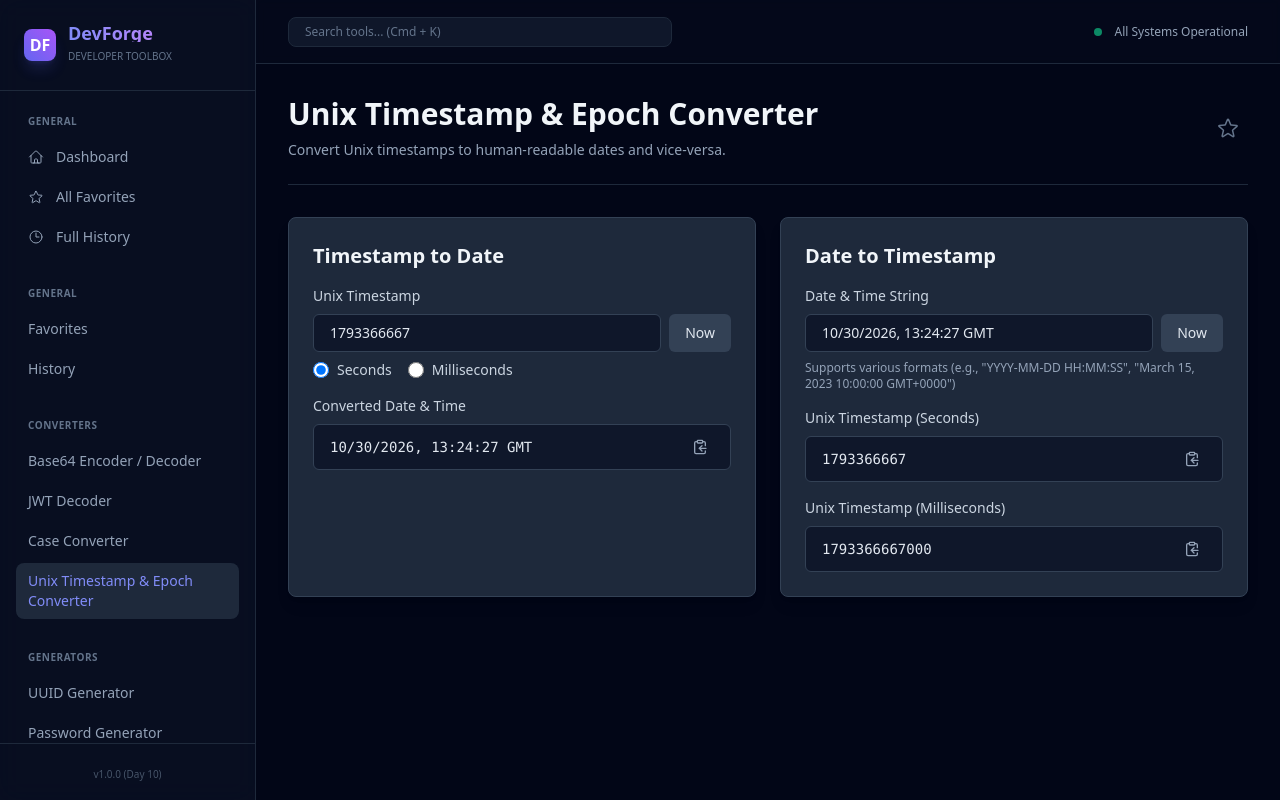
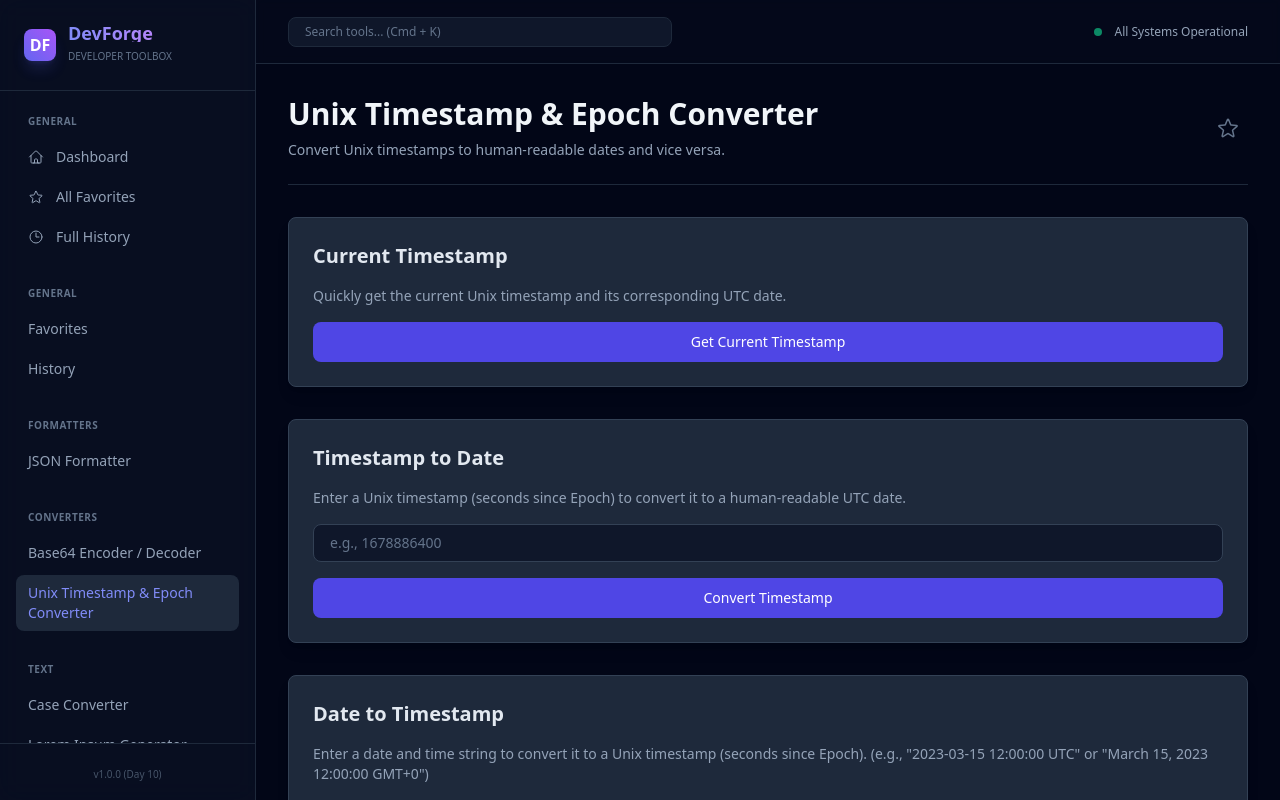
Before and after one commit to Sanjaycode21/developer-toolbox, a Next.js app: page /tools/unix-timestamp-epoch-converter in a window 1280 px wide. Shown: the top 800 px of the page. Built offline with nearby package versions, Linux system fonts and the light colour scheme.

Commit message:
bot(daily): implement Day 12: Implement Unix Timestamp and Epoch Converter tools

```diff
--- a/src/app/tools/unix-timestamp-epoch-converter/page.tsx
+++ b/src/app/tools/unix-timestamp-epoch-converter/page.tsx
@@ -1,290 +1,166 @@
 "use client";
 
-import React, { useState, useEffect, useCallback } from 'react';
-import { ToolPageWrapper } from '@/components/ToolPageWrapper';
-import { ClipboardCopy } from 'lucide-react';
+import React, { useState, useCallback, useEffect } from 'react';
+import ToolPageWrapper from '@/components/ToolPageWrapper';
 import toast from 'react-hot-toast';
 
-const UnixTimestampEpochConverter: React.FC = () => {
+const UnixTimestampEpochConverterPage: React.FC = () => {
   const [timestampInput, setTimestampInput] = useState<string>('');
   const [dateInput, setDateInput] = useState<string>('');
-  const [timestampUnit, setTimestampUnit] = useState<'seconds' | 'milliseconds'>('seconds');
+  const [convertedDate, setConvertedDate] = useState<string>('');
+  const [convertedTimestamp, setConvertedTimestamp] = useState<string>('');
 
-  const [convertedDate, setConvertedDate] = useState<string>('');
-  const [convertedTimestampSeconds, setConvertedTimestampSeconds] = useState<string>('');
-  const [convertedTimestampMilliseconds, setConvertedTimestampMilliseconds] = useState<string>('');
-
-  const formatDate = useCallback((timestampMs: number): string => {
-    if (isNaN(timestampMs)) return 'Invalid Date';
-    const date = new Date(timestampMs);
-    if (isNaN(date.getTime())) return 'Invalid Date';
-    return date.toLocaleString('en-US', {
-      year: 'numeric',
-      month: '2-digit',
-      day: '2-digit',
-      hour: '2-digit',
-      minute: '2-digit',
-      second: '2-digit',
-      hour12: false,
-      timeZoneName: 'shortOffset'
-    });
+  const formatDate = useCallback((date: Date): string => {
+    if (isNaN(date.getTime())) {
+      return "Invalid Date";
+    }
+    // Format to YYYY-MM-DD HH:mm:ss UTC
+    const year = date.getUTCFullYear();
+    const month = (date.getUTCMonth() + 1).toString().padStart(2, '0');
+    const day = date.getUTCDate().toString().padStart(2, '0');
+    const hours = date.getUTCHours().toString().padStart(2, '0');
+    const minutes = date.getUTCMinutes().toString().padStart(2, '0');
+    const seconds = date.getUTCSeconds().toString().padStart(2, '0');
+    return `${year}-${month}-${day} ${hours}:${minutes}:${seconds} UTC`;
   }, []);
 
-  const parseDateToTimestamps = useCallback((dateString: string) => {
-    if (!dateString.trim()) {
-      setConvertedTimestampSeconds('');
-      setConvertedTimestampMilliseconds('');
-      return;
-    }
-    const date = new Date(dateString);
-    if (isNaN(date.getTime())) {
-      setConvertedTimestampSeconds('Invalid Date');
-      setConvertedTimestampMilliseconds('Invalid Date');
-    } else {
-      const ms = date.getTime();
-      setConvertedTimestampMilliseconds(ms.toString());
-      setConvertedTimestampSeconds(Math.floor(ms / 1000).toString());
-    }
-  }, []);
-
-  const convertTimestampToDate = useCallback((timestampStr: string, unit: 'seconds' | 'milliseconds') => {
-    if (!timestampStr.trim()) {
+  const convertTimestampToDate = useCallback(() => {
+    if (!timestampInput) {
       setConvertedDate('');
       return;
     }
-    const num = parseInt(timestampStr, 10);
-    if (isNaN(num)) {
-      setConvertedDate('Invalid Timestamp');
+    const timestamp = parseInt(timestampInput, 10);
+    if (isNaN(timestamp) || timestamp < 0) {
+      toast.error("Please enter a valid positive Unix timestamp.");
+      setConvertedDate("Invalid Timestamp");
       return;
     }
+    // Unix timestamp is in seconds, Date constructor expects milliseconds
+    const date = new Date(timestamp * 1000);
+    setConvertedDate(formatDate(date));
+  }, [timestampInput, formatDate]);
 
-    let timestampMs = num;
-    if (unit === 'seconds') {
-      timestampMs = num * 1000;
+  const convertDateToTimestamp = useCallback(() => {
+    if (!dateInput) {
+      setConvertedTimestamp('');
+      return;
     }
-    setConvertedDate(formatDate(timestampMs));
+    try {
+      // Attempt to parse the date string. new Date() is quite flexible.
+      const date = new Date(dateInput);
+      if (isNaN(date.getTime())) {
+        toast.error("Please enter a valid date/time string.");
+        setConvertedTimestamp("Invalid Date");
+        return;
+      }
+      // Get Unix timestamp in seconds
+      const timestamp = Math.floor(date.getTime() / 1000);
+      setConvertedTimestamp(timestamp.toString());
+    } catch (error) {
+      toast.error("Error parsing date. Please check the format.");
+      setConvertedTimestamp("Invalid Date");
+    }
+  }, [dateInput]);
+
+  const setCurrentTimestamp = useCallback(() => {
+    const now = new Date();
+    const currentTimestamp = Math.floor(now.getTime() / 1000);
+    setTimestampInput(currentTimestamp.toString());
+    setDateInput(formatDate(now));
+    setConvertedDate(formatDate(now)); // Directly set for current timestamp
+    setConvertedTimestamp(currentTimestamp.toString()); // Directly set for current date
   }, [formatDate]);
 
-  // Effect to update conversions when inputs or unit change
+  // Effect to run conversions when inputs change
   useEffect(() => {
-    convertTimestampToDate(timestampInput, timestampUnit);
-  }, [timestampInput, timestampUnit, convertTimestampToDate]);
+    convertTimestampToDate();
+  }, [timestampInput, convertTimestampToDate]);
 
   useEffect(() => {
-    parseDateToTimestamps(dateInput);
-  }, [dateInput, parseDateToTimestamps]);
-
-  // Set initial values and update "Now" buttons periodically
-  useEffect(() => {
-    const updateNowValues = () => {
-      const now = new Date();
-      const currentMs = now.getTime();
-      const currentSeconds = Math.floor(currentMs / 1000);
-
-      // Only set if inputs are empty to avoid overwriting user input
-      if (!timestampInput) {
-        setTimestampInput(timestampUnit === 'seconds' ? currentSeconds.toString() : currentMs.toString());
-      }
-      if (!dateInput) {
-        setDateInput(now.toLocaleString('en-US', {
-          year: 'numeric',
-          month: '2-digit',
-          day: '2-digit',
-          hour: '2-digit',
-          minute: '2-digit',
-          second: '2-digit',
-          hour12: false,
-          timeZoneName: 'shortOffset'
-        }));
-      }
-    };
-
-    updateNowValues(); // Set initial values
-    const interval = setInterval(updateNowValues, 1000); // Update every second
-    return () => clearInterval(interval);
-  }, [timestampInput, dateInput, timestampUnit]); // Depend on inputs to avoid overwriting
-
-  const handleTimestampInputChange = (e: React.ChangeEvent<HTMLInputElement>) => {
-    setTimestampInput(e.target.value);
-  };
-
-  const handleDateInputChange = (e: React.ChangeEvent<HTMLInputElement>) => {
-    setDateInput(e.target.value);
-  };
-
-  const handleTimestampUnitChange = (unit: 'seconds' | 'milliseconds') => {
-    setTimestampUnit(unit);
-    // Re-evaluate timestamp input with new unit
-    convertTimestampToDate(timestampInput, unit);
-  };
-
-  const setTimestampToNow = () => {
-    const now = new Date();
-    const currentMs = now.getTime();
-    const currentSeconds = Math.floor(currentMs / 1000);
-    setTimestampInput(timestampUnit === 'seconds' ? currentSeconds.toString() : currentMs.toString());
-  };
-
-  const setDateToNow = () => {
-    const now = new Date();
-    setDateInput(now.toLocaleString('en-US', {
-      year: 'numeric',
-      month: '2-digit',
-      day: '2-digit',
-      hour: '2-digit',
-      minute: '2-digit',
-      second: '2-digit',
-      hour12: false,
-      timeZoneName: 'shortOffset'
-    }));
-  };
-
-  const copyToClipboard = (text: string, label: string) => {
-    if (text === 'Invalid Date' || text === 'Invalid Timestamp' || !text) {
-      toast.error(`Cannot copy ${label}: invalid or empty value.`);
-      return;
-    }
-    navigator.clipboard.writeText(text);
-    toast.success(`${label} copied to clipboard!`);
-  };
+    convertDateToTimestamp();
+  }, [dateInput, convertDateToTimestamp]);
 
   return (
     <ToolPageWrapper
       toolSlug="unix-timestamp-epoch-converter"
       toolName="Unix Timestamp & Epoch Converter"
-      description="Convert Unix timestamps to human-readable dates and vice-versa."
+      description="Convert Unix timestamps to human-readable dates and vice versa."
     >
-      <div className="flex flex-col lg:flex-row gap-6">
+      <div className="space-y-8">
+        {/* Get Current Timestamp */}
+        <div className="p-6 bg-slate-800 rounded-lg shadow-lg border border-slate-700">
+          <h3 className="text-xl font-semibold text-slate-200 mb-4">Current Timestamp</h3>
+          <p className="text-slate-400 mb-4 text-sm">
+            Quickly get the current Unix timestamp and its corresponding UTC date.
+          </p>
+          <button
+            onClick={setCurrentTimestamp}
+            className="w-full px-5 py-2.5 text-sm font-medium text-white bg-indigo-600 rounded-lg hover:bg-indigo-700 focus:outline-none focus:ring-2 focus:ring-indigo-500 focus:ring-offset-2 focus:ring-offset-slate-900 transition-colors duration-200"
+          >
+            Get Current Timestamp
+          </button>
+          {timestampInput && (
+            <div className="mt-4 p-4 bg-slate-700 rounded-md text-slate-200 font-mono text-sm break-all">
+              <p><strong>Timestamp:</strong> {timestampInput}</p>
+              <p><strong>Date (UTC):</strong> {convertedDate}</p>
+            </div>
+          )}
+        </div>
+
         {/* Timestamp to Date Converter */}
-        <div className="flex-1 bg-slate-800 p-6 rounded-lg shadow-lg border border-slate-700">
-          <h2 className="text-xl font-semibold text-slate-100 mb-4">Timestamp to Date</h2>
-          <div className="mb-4">
-            <label htmlFor="timestampInput" className="block text-sm font-medium text-slate-300 mb-2">
-              Unix Timestamp
-            </label>
-            <div className="flex gap-2 mb-2">
+        <div className="p-6 bg-slate-800 rounded-lg shadow-lg border border-slate-700">
+          <h3 className="text-xl font-semibold text-slate-200 mb-4">Timestamp to Date</h3>
+          <p className="text-slate-400 mb-4 text-sm">
+            Enter a Unix timestamp (seconds since Epoch) to convert it to a human-readable UTC date.
+          </p>
+          <div className="flex flex-col gap-4">
             <input
-                id="timestampInput"
               type="text"
               value={timestampInput}
-                onChange={handleTimestampInputChange}
-                placeholder={timestampUnit === 'seconds' ? 'e.g., 1678886400' : 'e.g., 1678886400000'}
-                className="flex-1 bg-slate-900 border border-slate-700 focus:border-indigo-500 focus:ring-indigo-500 rounded-md px-4 py-2 text-slate-200 placeholder-slate-500 text-sm transition-colors"
+              onChange={(e) => setTimestampInput(e.target.value)}
+              placeholder="e.g., 1678886400"
+              className="w-full px-4 py-2 bg-slate-900 border border-slate-700 rounded-lg text-slate-200 placeholder-slate-500 focus:ring-indigo-500 focus:border-indigo-500 transition-colors duration-200 text-sm"
             />
             <button
-                onClick={setTimestampToNow}
-                className="bg-slate-700 hover:bg-slate-600 text-slate-200 font-medium py-2 px-4 rounded-md text-sm transition-colors"
+              onClick={convertTimestampToDate}
+              className="w-full px-5 py-2.5 text-sm font-medium text-white bg-indigo-600 rounded-lg hover:bg-indigo-700 focus:outline-none focus:ring-2 focus:ring-indigo-500 focus:ring-offset-2 focus:ring-offset-slate-900 transition-colors duration-200"
             >
-                Now
+              Convert Timestamp
             </button>
+            {convertedDate && (
+              <div className="mt-2 p-4 bg-slate-700 rounded-md text-slate-200 font-mono text-sm break-all">
+                <p><strong>Result (UTC):</strong> {convertedDate}</p>
               </div>
-            <div className="flex gap-4 mt-2">
-              <label className="inline-flex items-center text-sm text-slate-300">
-                <input
-                  type="radio"
-                  className="form-radio h-4 w-4 text-indigo-600 bg-slate-900 border-slate-600 focus:ring-indigo-500"
-                  name="timestampUnit"
-                  value="seconds"
-                  checked={timestampUnit === 'seconds'}
-                  onChange={() => handleTimestampUnitChange('seconds')}
-                />
-                <span className="ml-2">Seconds</span>
-              </label>
-              <label className="inline-flex items-center text-sm text-slate-300">
-                <input
-                  type="radio"
-                  className="form-radio h-4 w-4 text-indigo-600 bg-slate-900 border-slate-600 focus:ring-indigo-500"
-                  name="timestampUnit"
-                  value="milliseconds"
-                  checked={timestampUnit === 'milliseconds'}
-                  onChange={() => handleTimestampUnitChange('milliseconds')}
-                />
-                <span className="ml-2">Milliseconds</span>
-              </label>
-            </div>
-          </div>
-
-          <div>
-            <label htmlFor="convertedDate" className="block text-sm font-medium text-slate-300 mb-2">
-              Converted Date & Time
-            </label>
-            <div className="bg-slate-900 border border-slate-700 rounded-md px-4 py-2 text-slate-200 text-sm font-mono flex items-center justify-between min-h-[40px]">
-              <span id="convertedDate" className="break-all pr-2">
-                {convertedDate || 'Enter a timestamp to convert'}
-              </span>
-              <button
-                onClick={() => copyToClipboard(convertedDate, 'Converted Date')}
-                className="p-1.5 rounded-md hover:bg-slate-700 text-slate-400 hover:text-slate-200 transition-colors"
-                aria-label="Copy converted date"
-              >
-                <ClipboardCopy size={16} />
-              </button>
-            </div>
+            )}
           </div>
         </div>
 
         {/* Date to Timestamp Converter */}
-        <div className="flex-1 bg-slate-800 p-6 rounded-lg shadow-lg border border-slate-700">
-          <h2 className="text-xl font-semibold text-slate-100 mb-4">Date to Timestamp</h2>
-          <div className="mb-4">
-            <label htmlFor="dateInput" className="block text-sm font-medium text-slate-300 mb-2">
-              Date & Time String
-            </label>
-            <div className="flex gap-2 mb-2">
+        <div className="p-6 bg-slate-800 rounded-lg shadow-lg border border-slate-700">
+          <h3 className="text-xl font-semibold text-slate-200 mb-4">Date to Timestamp</h3>
+          <p className="text-slate-400 mb-4 text-sm">
+            Enter a date and time string to convert it to a Unix timestamp (seconds since Epoch).
+            (e.g., "2023-03-15 12:00:00 UTC" or "March 15, 2023 12:00:00 GMT+0")
+          </p>
+          <div className="flex flex-col gap-4">
             <input
-                id="dateInput"
               type="text"
               value={dateInput}
-                onChange={handleDateInputChange}
-                placeholder="e.g., 2023-03-15 10:00:00 UTC"
-                className="flex-1 bg-slate-900 border border-slate-700 focus:border-indigo-500 focus:ring-indigo-500 rounded-md px-4 py-2 text-slate-200 placeholder-slate-500 text-sm transition-colors"
+              onChange={(e) => setDateInput(e.target.value)}
+              placeholder="e.g., 2023-03-15 12:00:00 UTC"
+              className="w-full px-4 py-2 bg-slate-900 border border-slate-700 rounded-lg text-slate-200 placeholder-slate-500 focus:ring-indigo-500 focus:border-indigo-500 transition-colors duration-200 text-sm"
             />
             <button
-                onClick={setDateToNow}
-                className="bg-slate-700 hover:bg-slate-600 text-slate-200 font-medium py-2 px-4 rounded-md text-sm transition-colors"
+              onClick={convertDateToTimestamp}
+              className="w-full px-5 py-2.5 text-sm font-medium text-white bg-indigo-600 rounded-lg hover:bg-indigo-700 focus:outline-none focus:ring-2 focus:ring-indigo-500 focus:ring-offset-2 focus:ring-offset-slate-900 transition-colors duration-200"
             >
-                Now
+              Convert Date
             </button>
+            {convertedTimestamp && (
+              <div className="mt-2 p-4 bg-slate-700 rounded-md text-slate-200 font-mono text-sm break-all">
+                <p><strong>Result (Timestamp):</strong> {convertedTimestamp}</p>
               </div>
-            <p className="text-xs text-slate-400 mt-1">
-              Supports various formats (e.g., "YYYY-MM-DD HH:MM:SS", "March 15, 2023 10:00:00 GMT+0000")
-            </p>
-          </div>
-
-          <div className="mb-4">
-            <label htmlFor="convertedTimestampSeconds" className="block text-sm font-medium text-slate-300 mb-2">
-              Unix Timestamp (Seconds)
-            </label>
-            <div className="bg-slate-900 border border-slate-700 rounded-md px-4 py-2 text-slate-200 text-sm font-mono flex items-center justify-between min-h-[40px]">
-              <span id="convertedTimestampSeconds" className="break-all pr-2">
-                {convertedTimestampSeconds || 'Enter a date to convert'}
-              </span>
-              <button
-                onClick={() => copyToClipboard(convertedTimestampSeconds, 'Unix Timestamp (Seconds)')}
-                className="p-1.5 rounded-md hover:bg-slate-700 text-slate-400 hover:text-slate-200 transition-colors"
-                aria-label="Copy Unix timestamp in seconds"
-              >
-                <ClipboardCopy size={16} />
-              </button>
-            </div>
-          </div>
-
-          <div>
-            <label htmlFor="convertedTimestampMilliseconds" className="block text-sm font-medium text-slate-300 mb-2">
-              Unix Timestamp (Milliseconds)
-            </label>
-            <div className="bg-slate-900 border border-slate-700 rounded-md px-4 py-2 text-slate-200 text-sm font-mono flex items-center justify-between min-h-[40px]">
-              <span id="convertedTimestampMilliseconds" className="break-all pr-2">
-                {convertedTimestampMilliseconds || 'Enter a date to convert'}
-              </span>
-              <button
-                onClick={() => copyToClipboard(convertedTimestampMilliseconds, 'Unix Timestamp (Milliseconds)')}
-                className="p-1.5 rounded-md hover:bg-slate-700 text-slate-400 hover:text-slate-200 transition-colors"
-                aria-label="Copy Unix timestamp in milliseconds"
-              >
-                <ClipboardCopy size={16} />
-              </button>
-            </div>
+            )}
           </div>
         </div>
       </div>
@@ -292,4 +168,4 @@ const UnixTimestampEpochConverter: React.FC = () => {
   );
 };
 
-export default UnixTimestampEpochConverter;
+export default UnixTimestampEpochConverterPage;
--- a/src/lib/tools.tsx
+++ b/src/lib/tools.tsx
@@ -1,4 +1,21 @@
-import { Code, Star, History, Palette, Layers, Settings, Terminal, Hash, Shield, FileText, Binary, Calendar, Sparkles, Clock, Key, Search } from 'lucide-react';
+import {
+  Code,
+  Star,
+  History,
+  Palette,
+  Layers,
+  Settings,
+  Terminal,
+  Hash,
+  Shield,
+  FileText,
+  Binary,
+  Calendar,
+  Sparkles,
+  Clock, // Added Clock icon
+  Key,
+  Search,
+} from "lucide-react";
 
 export interface Tool {
   slug: string;
@@ -6,114 +23,122 @@ export interface Tool {
   category: string;
   path: string;
   description: string;
+  icon: React.ElementType; // Added icon property
 }
 
 export const tools: Tool[] = [
-  // Favorites and History
   {
     slug: "favorites",
     name: "Favorites",
     category: "General",
     path: "/tools/favorites",
     description: "Your most loved and frequently used tools.",
+    icon: Star,
   },
   {
     slug: "history",
     name: "History",
     category: "General",
     path: "/tools/history",
-    description: "Recently used tools for quick access.",
+    description: "Recently used tools and past conversions.",
+    icon: History,
   },
-  // Converters & Encoders
+  {
+    slug: "json-formatter",
+    name: "JSON Formatter",
+    category: "Formatters",
+    path: "/tools/json-formatter",
+    description: "Beautify or minify JSON data for better readability.",
+    icon: Code,
+  },
   {
     slug: "base64-encoder-decoder",
     name: "Base64 Encoder / Decoder",
     category: "Converters",
     path: "/tools/base64-encoder-decoder",
     description: "Encode and decode Base64 strings.",
-  },
-  {
-    slug: "jwt-decoder",
-    name: "JWT Decoder",
-    category: "Converters",
-    path: "/tools/jwt-decoder",
-    description: "Decode JWT (JSON Web Token) to inspect header, payload, and signature.",
-  },
-  {
-    slug: "case-converter",
-    name: "Case Converter",
-    category: "Converters",
-    path: "/tools/case-converter",
-    description: "Convert text between different case formats like camelCase, snake_case, etc.",
+    icon: Binary,
   },
   {
     slug: "unix-timestamp-epoch-converter",
     name: "Unix Timestamp & Epoch Converter",
     category: "Converters",
     path: "/tools/unix-timestamp-epoch-converter",
-    description: "Convert Unix timestamps to human-readable dates and vice-versa.",
+    description: "Convert Unix timestamps to human-readable dates and vice versa.",
+    icon: Clock,
   },
-  // Generators
+  {
+    slug: "case-converter",
+    name: "Case Converter",
+    category: "Text",
+    path: "/tools/case-converter",
+    description: "Convert text between different letter cases.",
+    icon: FileText,
+  },
+  {
+    slug: "lorem-ipsum-generator",
+    name: "Lorem Ipsum Generator",
+    category: "Text",
+    path: "/tools/lorem-ipsum-generator",
+    description: "Generate placeholder text for your designs and layouts.",
+    icon: Sparkles,
+  },
   {
     slug: "uuid-generator",
     name: "UUID Generator",
     category: "Generators",
-    path: "/tools/uuid-password-generator", // Path points to the combined page
-    description: "Generate UUIDs (Universally Unique Identifiers).",
+    path: "/tools/uuid-generator",
+    description: "Generate universally unique identifiers (UUIDs).",
+    icon: Hash,
   },
   {
     slug: "password-generator",
     name: "Password Generator",
     category: "Generators",
-    path: "/tools/uuid-password-generator", // Path points to the combined page
-    description: "Generate strong, secure passwords.",
+    path: "/tools/password-generator",
+    description: "Create strong, random passwords.",
+    icon: Key,
   },
   {
-    slug: "lorem-ipsum-generator",
-    name: "Lorem Ipsum Generator",
-    category: "Generators",
-    path: "/tools/case-converter-lorem-ipsum-generator-tools", // Path points to the combined page
-    description: "Generate placeholder text for your designs and layouts.",
+    slug: "regex-tester-generator",
+    name: "Regex Tester & Generator",
+    category: "Utilities",
+    path: "/tools/regex-tester-generator",
+    description: "Test and generate regular expressions.",
+    icon: Search,
+  },
+  {
+    slug: "color-picker",
+    name: "Color Picker",
+    category: "Design",
+    path: "/tools/color-picker",
+    description: "Select colors and get their HEX, RGB, HSL, and other values.",
+    icon: Palette,
   },
   {
     slug: "css-shadow-gradient-generator",
     name: "CSS Shadow & Gradient Generator",
-    category: "Generators",
-    path: "/tools/day-4-implement-css-shadow-gradient-generator-tools",
+    category: "Design",
+    path: "/tools/css-shadow-gradient-generator",
     description: "Generate complex CSS shadows and gradients with ease.",
+    icon: Layers,
   },
-  // Formatters
   {
-    slug: "json-formatter",
-    name: "JSON Formatter",
-    category: "Formatters",
-    path: "/tools/json-formatter",
-    description: "Beautify and validate JSON data.",
-  },
-  // Text
-  {
-    slug: "regex-tester-generator",
-    name: "Regex Tester & Generator",
-    category: "Text",
-    path: "/tools/regex-tester-generator",
-    description: "Test and generate regular expressions.",
-  },
-  // Color
-  {
-    slug: "color-picker",
-    name: "Color Picker",
-    category: "Color",
-    path: "/tools/color-picker",
-    description: "Pick colors and convert between formats (HEX, RGB, HSL).",
+    slug: "jwt-decoder",
+    name: "JWT Decoder",
+    category: "Security",
+    path: "/tools/jwt-decoder",
+    description: "Decode JSON Web Tokens to inspect their header, payload, and verify signature.",
+    icon: Shield,
   },
 ];
 
 export const getToolBySlug = (slug: string): Tool | undefined => {
-  return tools.find(tool => tool.slug === slug);
+  return tools.find((tool) => tool.slug === slug);
 };
 
 export const getToolByPath = (path: string): Tool | undefined => {
-  return tools.find(tool => tool.path === path);
+  return tools.find((tool) => tool.path === path);
 };
 
 export const toolsByCategory = tools.reduce((acc, tool) => {
```
Also changed, not shown: 1 other file (tests, documents, lock files or other folders). Lines whose indentation alone changed are shown as unchanged.
